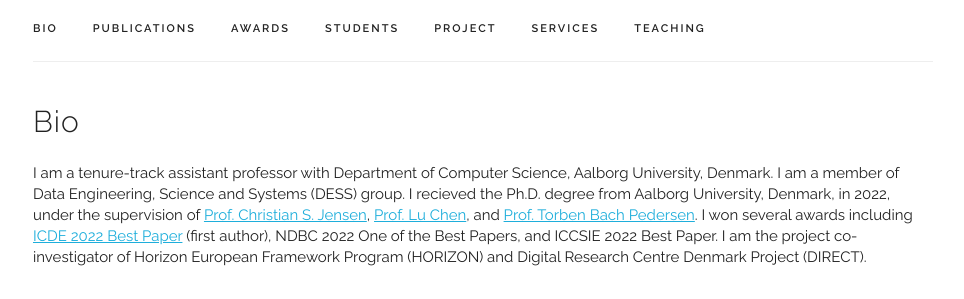
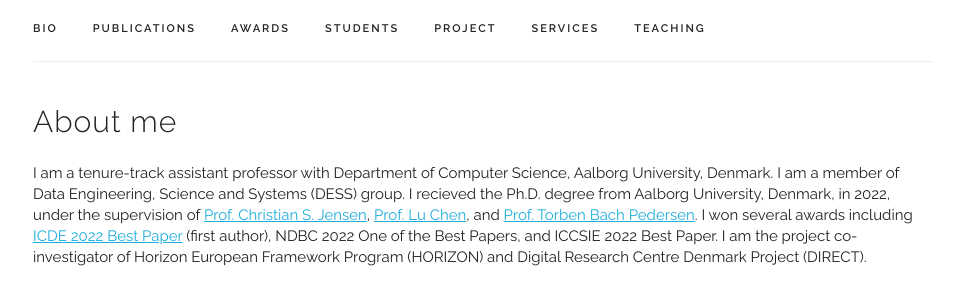
Before and after one commit to litianyi-cs-dkaau/litianyi-cs-dkaau.github.io, a Jekyll site: the page built from index.html, in a window 1280 px wide and 900 px high. Shown: the part 368-667 px from the top of the window, without its empty margins (157-1121 px from the left). Built offline with Jekyll 4.4.1, drawn with Linux system fonts in a browser that asks for light colours.

Commit message:
Update index.html

```diff
--- a/index.html
+++ b/index.html
@@ -4,7 +4,7 @@ title: Home
 ---
 <!-- ========== BIO ========== -->
 <div class="docs-section" id="bio">
-  <h4>Bio</h4>
+  <h4>About me</h4>
   <!-- <p style="line-height:1.4"> I am a tenure-track assistant professor with Department of Computer Science, <a href="https://www.en.aau.dk/">Aalborg University</a>, Denmark.
 I am a member of <a href="https://www.cs.aau.dk/research/Data-Engineering-Science-and-Systems"> Data Engineering, Science and Systems (DESS)</a> group.
 I recieved the Ph.D. degree from Aalborg University, Denmark, in 2022, under the supervision of <a href="http://people.cs.aau.dk/~csj"> Prof. Christian S. Jensen</a>, <a href="https://person.zju.edu.cn/en/luchen"> Prof. Lu Chen</a>, and <a href="http://people.cs.aau.dk/~tbp"> Prof. Torben Bach Pedersen</a>.
```
